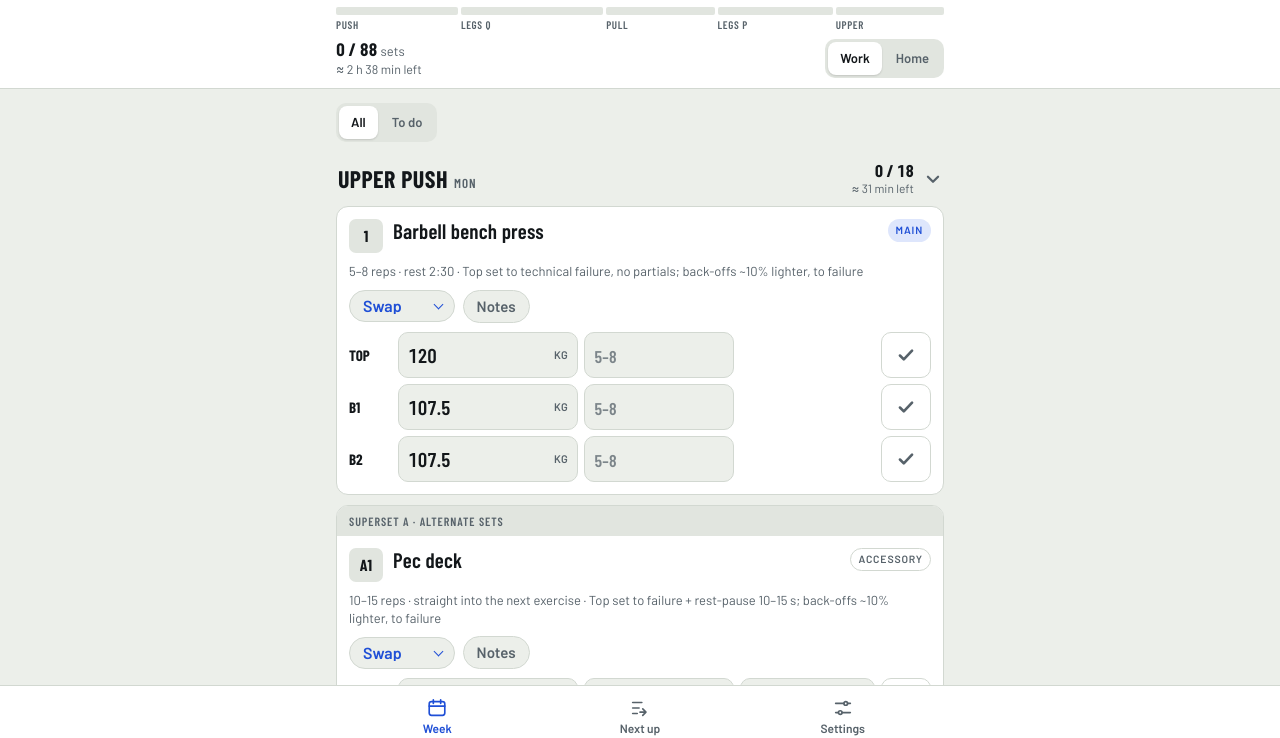
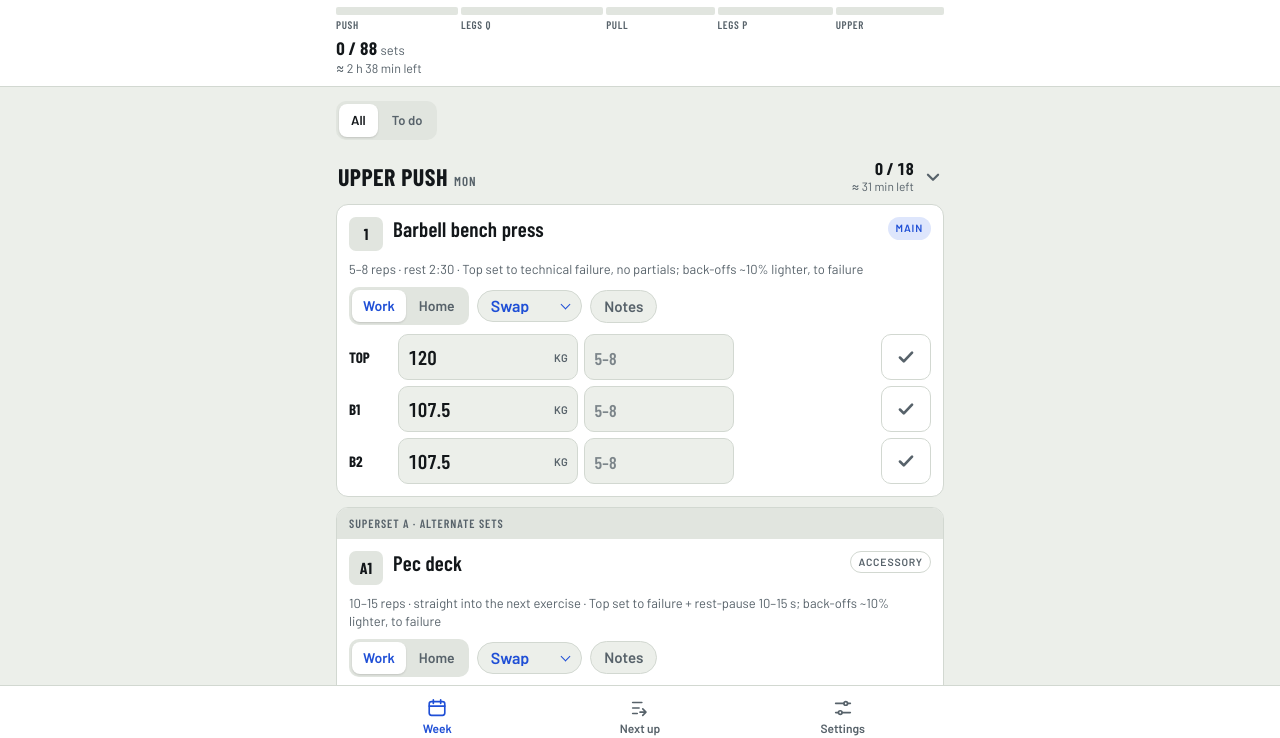
Before and after one commit to benH785/gym-log, a plain HTML site: page index.html in a window 1280 px wide. Shown: the part 56-794 px from the top of the page. Drawn offline with Linux system fonts and the light colour scheme.

Commit message:
Gym Log 1.2.0: Work/Home switch on each exercise
- Replace the top-of-screen gym switch with one per exercise, so a
  lunchtime work session and an evening home session can share a day.
- Exercises not switched or logged today follow the gym last used;
  per-exercise choices last for the day.
- Prefill, last top set, hints, swaps and kit checks use each
  exercise's own gym. Sets now record the time logged.

Co-Authored-By: Claude Opus 5.5 <noreply@anthropic.com>
Claude-Session: https://claude.ai/code/session_01HbCLEMyifudWhZmWPk19qW

```diff
--- a/app.js
+++ b/app.js
@@ -1,7 +1,7 @@
 /* Stretch/Contraction Log — app logic. All data lives on this phone (localStorage), with JSON backup/restore. */
 (function () {
 "use strict";
-const APP_VERSION = "1.1.0";
+const APP_VERSION = "1.2.0";
 const P = window.SC_PLAN;
 const { PLAN, KIT, DEFAULT_HOME, EXT, TIER, TIER_H } = P;
 const DEFAULT_START = P.DEFAULT_START;
@@ -66,9 +66,14 @@ function save(){
   try { localStorage.setItem(KEY, JSON.stringify(D)); storageOK = true; }
   catch (e) { storageOK = false; toast("Couldn't save on this phone. Export a backup from Settings now."); }
 }
-const UI = Object.assign({ loc: "work", tab: "week", show: "all", budget: 0, collapsed: {}, variant: {}, installHidden: false },
+const UI = Object.assign({ tab: "week", show: "all", budget: 0, collapsed: {}, variant: {}, installHidden: false, exLoc: {}, lastGym: null },
   (() => { try { return JSON.parse(localStorage.getItem(UIKEY)) || {}; } catch (e) { return {}; } })());
+// Gym per exercise: exLoc holds the gyms you picked on individual exercises today; lastGym is the gym you last picked or logged at.
+if (!UI.lastGym) UI.lastGym = UI.loc === "home" ? "home" : "work"; // carry over the old top-of-screen switch
+delete UI.loc;
+(() => { const td = todayISO(); for (const k in UI.exLoc) if (!UI.exLoc[k] || UI.exLoc[k].day !== td) delete UI.exLoc[k]; })();
 const saveUI = () => { try { localStorage.setItem(UIKEY, JSON.stringify(UI)); } catch (e) {} };
+saveUI();
 let persistAsked = false;
 function askPersist(){
   if (persistAsked) return; persistAsked = true;
@@ -82,17 +87,26 @@ let HIST = {};
 const weekNo = wk => Math.round((parseISO(wk) - mondayOf(parseISO(D.settings.blockStart || DEFAULT_START))) / 864e5 / 7) + 1;
 const isDeload = wk => { const n = weekNo(wk); return n === 6 || n === 12; };
 const homeKit = () => D.settings.homeKit || DEFAULT_HOME;
-function kitOK(k){
-  if (UI.loc === "work") return true;
+function kitOK(k, loc){
+  if (loc === "work") return true;
   const have = homeKit();
   return (k || []).every(tag => tag.split("|").some(t => have.includes(t)));
 }
 const variantsFor = slot => [{ n: slot.name, k: slot.kit, primary: true }].concat(slot.swaps || [],
   (D.settings.custom[slot.id] || []).map(c => ({ n: c.n, at: c.at, custom: true })));
 // your own exercises are available at the gyms you ticked; built-in ones follow the kit list
-const vOK = v => v.at ? v.at.includes(UI.loc) : kitOK(v.k);
-const slotAvailable = slot => variantsFor(slot).some(vOK);
+const vOK = (v, loc) => v.at ? v.at.includes(loc) : kitOK(v.k, loc);
+const slotAvailable = (slot, loc) => { loc = loc || gymOf(slot); return variantsFor(slot).some(v => vOK(v, loc)); };
 const defaultFor = (slot, loc) => (D.settings.defaults[loc] || {})[slot.id] || null;
+// Which gym an exercise is at: the gym you picked on it today, else where you logged it today, else the gym you last used.
+function gymOf(slot){
+  const td = todayISO(), m = UI.exLoc[slot.id];
+  if (m && m.day === td) return m.loc;
+  const now = setsOf(thisWeek()); let best = null;
+  for (let i = 0; i < slot.w.length; i++) { const e = now[slot.id + "_" + i]; if (e && e.d === td && (!best || (e.t || "") >= (best.t || ""))) best = e; }
+  if (best) return best.loc || "work";
+  return UI.lastGym || "work";
+}
 const target = slot => isDeload(S.week) ? 1 : slot.w.length;
 const setsOf = wk => (D.weeks[wk] && D.weeks[wk].sets) || {};
 function doneCount(slot, sets){
@@ -102,21 +116,23 @@ function doneCount(slot, sets){
 }
 const remaining = (slot, sets) => target(slot) - doneCount(slot, sets);
 const slotSecs = (slot, sets) => remaining(slot, sets) * (WORK_S + slot.rest);
-const variantKey = slot => S.week + ":" + UI.loc + ":" + slot.id;
+const variantKey = (slot, loc) => S.week + ":" + (loc || gymOf(slot)) + ":" + slot.id;
 
-function chosenVariant(slot, sets){
-  const manual = UI.variant[variantKey(slot)];
+function chosenVariant(slot, sets, loc){
+  loc = loc || gymOf(slot);
+  const here = v => vOK(v, loc);
+  const manual = UI.variant[variantKey(slot, loc)];
   const vs = variantsFor(slot);
   if (manual && vs.some(v => v.n === manual)) return manual;
-  const def = defaultFor(slot, UI.loc), dv = def && vs.find(v => v.n === def);
-  if (dv && vOK(dv)) return def;
+  const def = defaultFor(slot, loc), dv = def && vs.find(v => v.n === def);
+  if (dv && here(dv)) return def;
   sets = sets || setsOf(S.week);
   let lastLogged = null; // what you did at this gym earlier this week
-  for (let i = 0; i < slot.w.length; i++) { const e = sets[slot.id + "_" + i]; if (e && e.v && (e.loc || "work") === UI.loc) lastLogged = e.v; }
+  for (let i = 0; i < slot.w.length; i++) { const e = sets[slot.id + "_" + i]; if (e && e.v && (e.loc || "work") === loc) lastLogged = e.v; }
   const lv = lastLogged && vs.find(v => v.n === lastLogged);
-  if (lv && vOK(lv)) return lastLogged;
-  const ok = vs.find(vOK);
-  return (ok || vs[0]).n;
+  if (lv && here(lv)) return lastLogged;
+  const first = vs.find(here);
+  return (first || vs[0]).n;
 }
 
 function buildHist(){
@@ -131,23 +147,23 @@ function buildHist(){
   });
 }
 // Machines are calibrated differently at each gym, so weights only ever come from the gym you're at.
-function basePrefill(slot, i, v){
+function basePrefill(slot, i, v, loc){
   const h = HIST[v] || [];
-  const ok = e => e.wk < S.week && e.w != null && !e.dl && e.loc === UI.loc;
+  const ok = e => e.wk < S.week && e.w != null && !e.dl && e.loc === loc;
   const exact = h.find(e => ok(e) && e.i === i);
   if (exact) return exact.w;
   if (i > 0) { // a back-off with no history of its own: nearest earlier back-off from the latest week
     const prev = h.filter(e => ok(e) && e.i > 0 && e.i < i);
     if (prev.length) { const wk = prev[0].wk; return prev.filter(e => e.wk === wk).sort((a, b) => b.i - a.i)[0].w; }
   }
-  if (v === slot.name && slot.w[i] != null && UI.loc === "work") return slot.w[i]; // plan weights are work-gym numbers
+  if (v === slot.name && slot.w[i] != null && loc === "work") return slot.w[i]; // plan weights are work-gym numbers
   if (i > 0) { const top = h.find(e => ok(e) && e.i === 0); if (top) return roundW(top.w * 0.9); }
   return null;
 }
-function prefill(slot, i, v){
+function prefill(slot, i, v, loc){
   if (slot.bw) return null;
-  if (isDeload(S.week)) { const top = basePrefill(slot, 0, v); return top == null ? null : roundW(top * 0.65); }
-  return basePrefill(slot, i, v);
+  if (isDeload(S.week)) { const top = basePrefill(slot, 0, v, loc); return top == null ? null : roundW(top * 0.65); }
+  return basePrefill(slot, i, v, loc);
 }
 const lastTop = (slot, v, loc) => (HIST[v] || []).find(e => e.wk < S.week && e.i === 0 && !e.dl && e.r != null && e.loc === loc) || null;
 const totalLogged = () => Object.values(D.weeks).reduce((a, w) => a + Object.keys((w && w.sets) || {}).length, 0);
@@ -159,10 +175,11 @@ function segHTML(key, opts){
 }
 
 function exHTML(slot, sets){
-  const vs = variantsFor(slot), cur = chosenVariant(slot, sets);
+  const loc = gymOf(slot);
+  const vs = variantsFor(slot), cur = chosenVariant(slot, sets, loc);
   const curV = vs.find(v => v.n === cur) || vs[0];
   const ext = EXT[slot.ext], dl = isDeload(S.week);
-  const avail = slotAvailable(slot);
+  const avail = slotAvailable(slot, loc);
   const restTxt = slot.rest > 0 ? "rest " + fmtRest(slot.rest) : "straight into the next exercise";
   const topTxt = dl ? "Deload: one set at ~65%, stop 3 short" : (ext.flat ? ext.top : ext.top + "; back-offs ~10% lighter, to failure");
   let rows = "";
@@ -174,15 +191,17 @@ function exHTML(slot, sets){
     '</div><span class="tier t' + slot.tier + '">' + TIER[slot.tier] + '</span></div>' +
     '<div class="meta">' + slot.lo + '–' + slot.hi + ' reps · ' + restTxt + ' · ' + topTxt + '</div>' +
     '<div class="acts">' +
+      '<div class="seg gym" role="group" aria-label="Gym for ' + esc(cur) + '">' + ["work", "home"].map(l =>
+        '<button type="button" data-gym="' + slot.id + '|' + l + '" aria-pressed="' + (l === loc) + '">' + LOCN[l] + '</button>').join("") + '</div>' +
       '<span class="pill-sel"><select data-variant="' + slot.id + '" id="v-' + slot.id + '" aria-label="Swap ' + esc(cur) + ' for another exercise">' +
         '<option value="" selected disabled>Swap</option>' +
-        vs.map(v => '<option value="' + esc(v.n) + '">' + (v.n === cur ? "✓ " : "") + esc(v.n) + (v.primary ? " (plan)" : "") + (vOK(v) ? "" : " · not at this gym") + '</option>').join("") +
+        vs.map(v => '<option value="' + esc(v.n) + '">' + (v.n === cur ? "✓ " : "") + esc(v.n) + (v.primary ? " (plan)" : "") + (vOK(v, loc) ? "" : " · not at " + LOCL[loc]) + '</option>').join("") +
         '<option value="__add__">+ Add your own…</option>' +
         '</select></span>' +
       (notes.length ? '<button type="button" class="mini" data-notes="' + slot.id + '" aria-expanded="false" aria-controls="n-' + slot.id + '">Notes</button>' : '') +
     '</div>' +
     (notes.length ? '<div class="notes" id="n-' + slot.id + '" hidden>' + notes.map(n => '<p>' + esc(n) + '</p>').join("") + '</div>' : '') +
-    (!avail ? '<p class="na-note">Not available at this gym: none of the options fit its kit. Add your own from Swap.</p>' : '') +
+    (!avail ? '<p class="na-note">Not available at ' + LOCL[loc] + ': none of the options fit its kit. Add your own from Swap, or switch gym.</p>' : '') +
     '<div class="last"></div>' +
     '<div class="sets">' + rows + '</div></article>';
 }
@@ -254,8 +273,8 @@ function buildUnits(){
 
 function nextUpHTML(sets){
   const units = buildUnits().filter(u => UI.show === "all" || u.slots.some(s => remaining(s, sets) > 0));
-  const avail = units.filter(u => u.slots.every(slotAvailable));
-  const gym = units.filter(u => !u.slots.every(slotAvailable));
+  const avail = units.filter(u => u.slots.every(s => slotAvailable(s)));
+  const gym = units.filter(u => !u.slots.every(s => slotAvailable(s)));
   const budget = Number(UI.budget) * 60;
   let html = "", cum = 0, cutDone = false, lastTier = 0;
   const label = s => SESS_OF[s.id].name + " · " + SESS_OF[s.id].day;
@@ -270,9 +289,9 @@ function nextUpHTML(sets){
     }
     html += '<div class="unit' + (over ? " over" : "") + '">' + groupCards(u.slots, sets, label) + '</div>';
   });
-  if (!avail.length) html += '<p class="empty">Nothing left that this gym\'s kit can do.</p>';
+  if (!avail.length) html += '<p class="empty">Nothing left that the selected gyms can do.</p>';
   if (gym.length) {
-    html += '<h2 class="tier-h">Not available at this gym</h2>';
+    html += '<h2 class="tier-h">Not available at the selected gym</h2>';
     gym.forEach(u => { html += '<div class="unit">' + groupCards(u.slots, sets, label) + '</div>'; });
   }
   return html;
@@ -283,7 +302,8 @@ function settingsHTML(){
   const bk = daysSince(D.lastBackup);
   const n = totalLogged();
   return myExHTML() +
-    '<section class="sec"><h2>Gyms</h2><p>Weights and progress are tracked separately for Work and Home, because the machines are calibrated differently. Pick the gym at the top before you log.</p>' +
+    '<section class="sec"><h2>Gyms</h2><p>Weights and progress are tracked separately for Work and Home, because the machines are calibrated differently.</p>' +
+      '<p>Each exercise has its own Work/Home switch. Exercises you haven\'t set or logged today follow the gym you used last, so switching one exercise moves the rest of the untouched ones with it.</p>' +
       '<p>Your home gym has:</p>' +
       '<div class="kit">' + KIT.map(k => '<label for="kit-' + k[0] + '"><input type="checkbox" id="kit-' + k[0] + '" data-kit="' + k[0] + '"' + (have.includes(k[0]) ? " checked" : "") + '>' + k[1] + '</label>').join("") + '</div>' +
       '<p style="margin-top:12px">At work the full gym is assumed. With Home selected, exercises your home kit can\'t do switch to the first option it can.</p></section>' +
@@ -321,7 +341,7 @@ function bannersHTML(){
   const n = weekNo(S.week);
   if (isDeload(S.week)) html += '<div class="banner"><span><b>Deload week.</b> One top set per exercise at ~65% of your normal load, stopping 3 reps short. Weights below are already scaled.</span></div>';
   else if (n < 1) html += '<div class="banner info"><span>This week is before the block starts (' + dateShort(D.settings.blockStart || DEFAULT_START) + ').</span><button type="button" class="linkb" data-tab="settings">Change</button></div>';
-  if (UI.loc === "home" && !D.settings.homeKit) html += '<div class="banner info"><span>Home kit isn\'t set yet, so this assumes dumbbells and a bench.</span><button type="button" class="linkb" data-tab="settings">Set kit</button></div>';
+  if (UI.lastGym === "home" && !D.settings.homeKit) html += '<div class="banner info"><span>Home kit isn\'t set yet, so this assumes dumbbells and a bench.</span><button type="button" class="linkb" data-tab="settings">Set kit</button></div>';
   const bk = daysSince(D.lastBackup), logged = totalLogged();
   if (logged >= 30 && (bk == null || bk >= 14)) html += '<div class="banner"><span>' + (bk == null ? "You haven't backed up your log yet." : "Last backup was " + bk + " days ago.") + '</span><button type="button" class="linkb" data-tab="settings">Back up</button></div>';
   if (!isStandalone() && isIOS() && !UI.installHidden) html += '<div class="banner info"><span>Install it: tap Share, then <b>Add to Home Screen</b>.</span><button type="button" class="linkb" id="hideInstall">Hide</button></div>';
@@ -332,7 +352,6 @@ function render(){
   buildHist();
   const sets = setsOf(S.week);
   document.querySelectorAll(".tabs [data-tab]").forEach(b => { if (b.dataset.tab === UI.tab) b.setAttribute("aria-current", "page"); else b.removeAttribute("aria-current"); });
-  $("#locSeg").innerHTML = segHTML("loc", [["work", "Work"], ["home", "Home"]]);
   let html = "";
   if (UI.tab === "settings") html = settingsHTML();
   else {
@@ -351,7 +370,7 @@ function refresh(){
   const active = document.activeElement;
   document.querySelectorAll(".set[data-key]").forEach(row => {
     const key = row.dataset.key, slot = SLOT[row.dataset.slot], i = Number(row.dataset.i);
-    const log = sets[key], cur = chosenVariant(slot, sets);
+    const loc = gymOf(slot), log = sets[key], cur = chosenVariant(slot, sets, loc);
     row.classList.toggle("done", !!log);
     const tick = row.querySelector(".tick");
     tick.setAttribute("aria-pressed", String(!!log));
@@ -359,7 +378,7 @@ function refresh(){
     row.querySelector(".sl small").textContent = log ? dayShort(log.d) : "";
     const bits = [];
     if (log && log.v && log.v !== cur) bits.push("as " + log.v);
-    if (log && (log.loc || "work") !== UI.loc) bits.push("at " + LOCL[log.loc || "work"]);
+    if (log && (log.loc || "work") !== loc) bits.push("at " + LOCL[log.loc || "work"]);
     row.querySelector(".alt").textContent = bits.length ? "Logged " + bits.join(" ") : "";
     row.querySelectorAll("input[data-f]").forEach(inp => {
       if (inp === active) return;
@@ -367,14 +386,15 @@ function refresh(){
       let val;
       if (log) val = log[f];
       else if (dk in S.drafts) val = S.drafts[dk];
-      else val = f === "w" ? prefill(slot, i, cur) : null;
+      else val = f === "w" ? prefill(slot, i, cur, loc) : null;
       inp.value = val == null ? "" : (typeof val === "number" ? fmtW(val) : val);
     });
   });
   document.querySelectorAll(".ex[data-slot]").forEach(ex => {
-    const slot = SLOT[ex.dataset.slot];
+    const slot = SLOT[ex.dataset.slot], loc = gymOf(slot);
     ex.classList.toggle("complete", remaining(slot, sets) === 0);
-    ex.querySelector(".last").innerHTML = lastHTML(slot, chosenVariant(slot, sets));
+    ex.querySelectorAll("[data-gym]").forEach(b => b.setAttribute("aria-pressed", String(b.dataset.gym.endsWith("|" + loc))));
+    ex.querySelector(".last").innerHTML = lastHTML(slot, chosenVariant(slot, sets, loc), loc);
   });
   PLAN.forEach(sess => {
     const b = document.querySelector('[data-scount="' + sess.id + '"]'); if (!b) return;
@@ -388,8 +408,8 @@ function refresh(){
   renderHeader(sets);
 }
 
-function lastHTML(slot, v){
-  const here = UI.loc, there = otherLoc(here);
+function lastHTML(slot, v, loc){
+  const here = loc, there = otherLoc(here);
   const e = lastTop(slot, v, here), o = lastTop(slot, v, there);
   if (!e && !o) return "";
   const ext = EXT[slot.ext];
@@ -454,13 +474,15 @@ function onTick(key){
       setTimeout(() => row.classList.remove("need"), 1200);
       return;
     }
+    const loc = gymOf(slot);
     const entry = { w: slot.bw ? null : num(inp("w") && inp("w").value), r, x: inp("x") ? num(inp("x").value) : null,
-                    v: chosenVariant(slot, sets), d: todayISO(), loc: UI.loc };
+                    v: chosenVariant(slot, sets, loc), d: todayISO(), t: new Date().toISOString(), loc };
     ["w", "r", "x"].forEach(f => { const el = inp(f); if (el) delete S.drafts[S.week + "|" + el.id]; });
     if (document.activeElement && row.contains(document.activeElement)) document.activeElement.blur();
     putSet(S.week, key, entry);
     startRest(slot);
     keepAwake();
+    if (UI.lastGym !== loc) { UI.lastGym = loc; saveUI(); render(); return; } // untouched exercises follow you to this gym
   }
   refresh();
 }
@@ -629,6 +651,11 @@ document.addEventListener("click", e => {
     const box = document.getElementById("n-" + t.dataset.notes), open = box.hidden;
     box.hidden = !open; t.setAttribute("aria-expanded", String(open)); return;
   }
+  if (t.dataset.gym) {
+    const p = t.dataset.gym.split("|");
+    UI.exLoc[p[0]] = { loc: p[1], day: todayISO() };
+    UI.lastGym = p[1]; saveUI(); render(); return;
+  }
   if (t.hasAttribute("data-addx")) { openAdd(t.dataset.addx); return; }
   if (t.dataset.rmx) { const p = t.dataset.rmx.split("|"); removeCustom(p[0], Number(p[1])); return; }
   if (t.dataset.undef) { const p = t.dataset.undef.split("|"); setDefault(p[0], p[1], null); return; }
@@ -663,9 +690,10 @@ main.addEventListener("change", e => {
     const slot = SLOT[sel.dataset.variant], pick = sel.value;
     if (pick === "__add__") { sel.value = ""; openAdd(slot.id); return; }
     if (pick) {
-      UI.variant[variantKey(slot)] = pick; saveUI();
-      const usual = defaultFor(slot, UI.loc) || slot.name;
-      if (pick !== usual) toast("Swapped at " + LOCL[UI.loc] + " for this week.", "Always use", 'data-mkdef="' + UI.loc + "|" + slot.id + "|" + encodeURIComponent(pick) + '"');
+      const loc = gymOf(slot);
+      UI.variant[variantKey(slot, loc)] = pick; saveUI();
+      const usual = defaultFor(slot, loc) || slot.name;
+      if (pick !== usual) toast("Swapped at " + LOCL[loc] + " for this week.", "Always use at " + LOCL[loc], 'data-mkdef="' + loc + "|" + slot.id + "|" + encodeURIComponent(pick) + '"');
     }
     render(); return;
   }
--- a/index.html
+++ b/index.html
@@ -124,6 +124,8 @@ main.wrap{padding-block:14px calc(var(--tabs-h) + env(safe-area-inset-bottom,0px
 .pill-sel::after{content:"";position:absolute;right:13px;top:50%;width:6px;height:6px;margin-top:-5px;border-right:1.6px solid var(--accent);border-bottom:1.6px solid var(--accent);transform:rotate(45deg);pointer-events:none}
 .mini{border:1px solid var(--line);border-radius:999px;background:var(--bg);font:600 15px/1 var(--f-body);padding:8px 13px;color:var(--muted)}
 .mini[aria-expanded="true"]{color:var(--ink);border-color:var(--ink)}
+.acts .seg.gym button{padding:9px 11px;font-size:14px}
+.acts .seg.gym button[aria-pressed="true"]{color:var(--accent)}
 .notes p{margin:0 0 4px;font-size:14px;max-width:62ch}
 .na-note{margin:0;font-size:13px;color:var(--deload);font-weight:600}
 .ex.na .sets,.ex.na .ex-head{opacity:.55}
@@ -238,7 +240,6 @@ ol.steps{margin:0;padding-left:20px;font-size:14px;line-height:1.6}
     <div class="bar" id="bar"></div>
     <div class="r2">
       <div class="r2-l"><b id="setsDone">0 / 88</b> <span class="ctl-l">sets</span><small id="timeLeft"></small></div>
-      <div id="locSeg"></div>
     </div>
   </div>
 </header>
--- a/sw.js
+++ b/sw.js
@@ -1,6 +1,6 @@
 /* Offline support: everything the app needs is cached on install and served from the cache,
    so it opens instantly with no signal. Bump VERSION on every release so phones pick up the update. */
-const VERSION = "gymlog-1.1.0";
+const VERSION = "gymlog-1.2.0";
 const ASSETS = [
   "./", "./index.html", "./app.js", "./plan.js", "./manifest.webmanifest",
   "./icons/icon-192.png", "./icons/icon-512.png", "./icons/icon-maskable-512.png", "./icons/apple-touch-icon.png",
```
Also changed, not shown: 1 other file.
